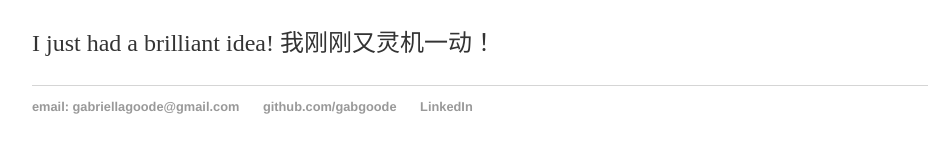
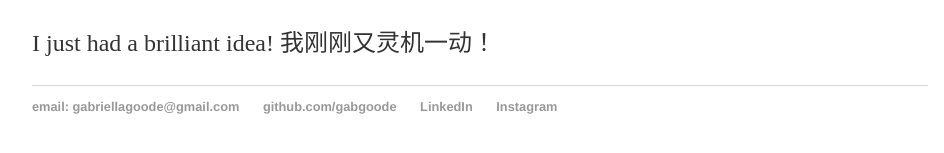
Before and after one commit to gabgoode/gabgoode.github.io, a Jekyll site: the page built from about/index.html, in a window 1280 px wide. Shown: the part 618-771 px from the top of the page, without its empty margins (160-1104 px from the left). Built offline with Jekyll 4.4.1, drawn with Linux system fonts in a browser that asks for light colours.

Commit message:
Update default.html

```diff
--- a/_layouts/default.html
+++ b/_layouts/default.html
@@ -25,6 +25,7 @@
 	        		<li><a target="_top" href="mailto:gabriellagoode@gmail.com?subject=Hello%20Gab!">email: gabriellagoode@gmail.com</a></li>
 	        		<li><a href="https://github.com/gabgoode">github.com/gabgoode</a></li>
 				<li><a href="https://www.linkedin.com/in/gabliu/">LinkedIn</a></li>
+				<li><a href="https://www.instagram.com/gabgoode/">Instagram</a></li>
 				</ul>
 			</footer>
 		</body>
```
